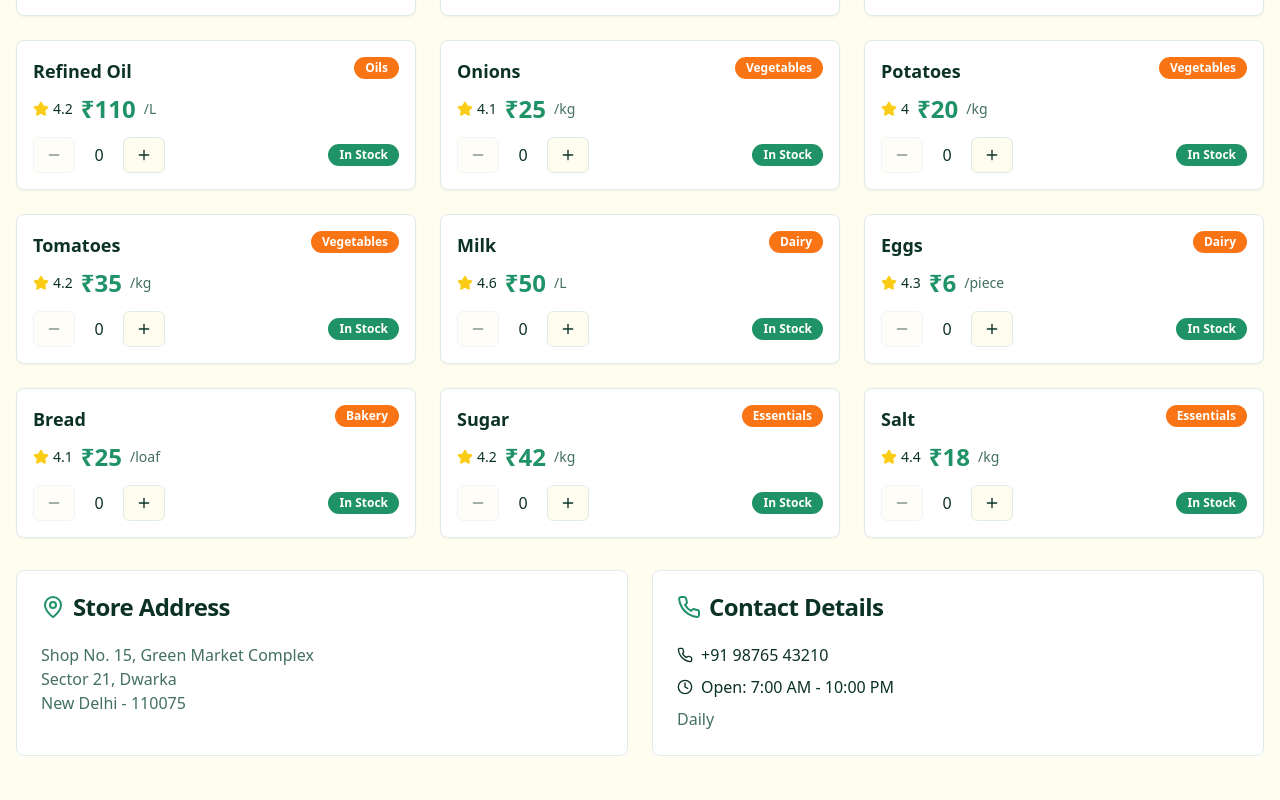
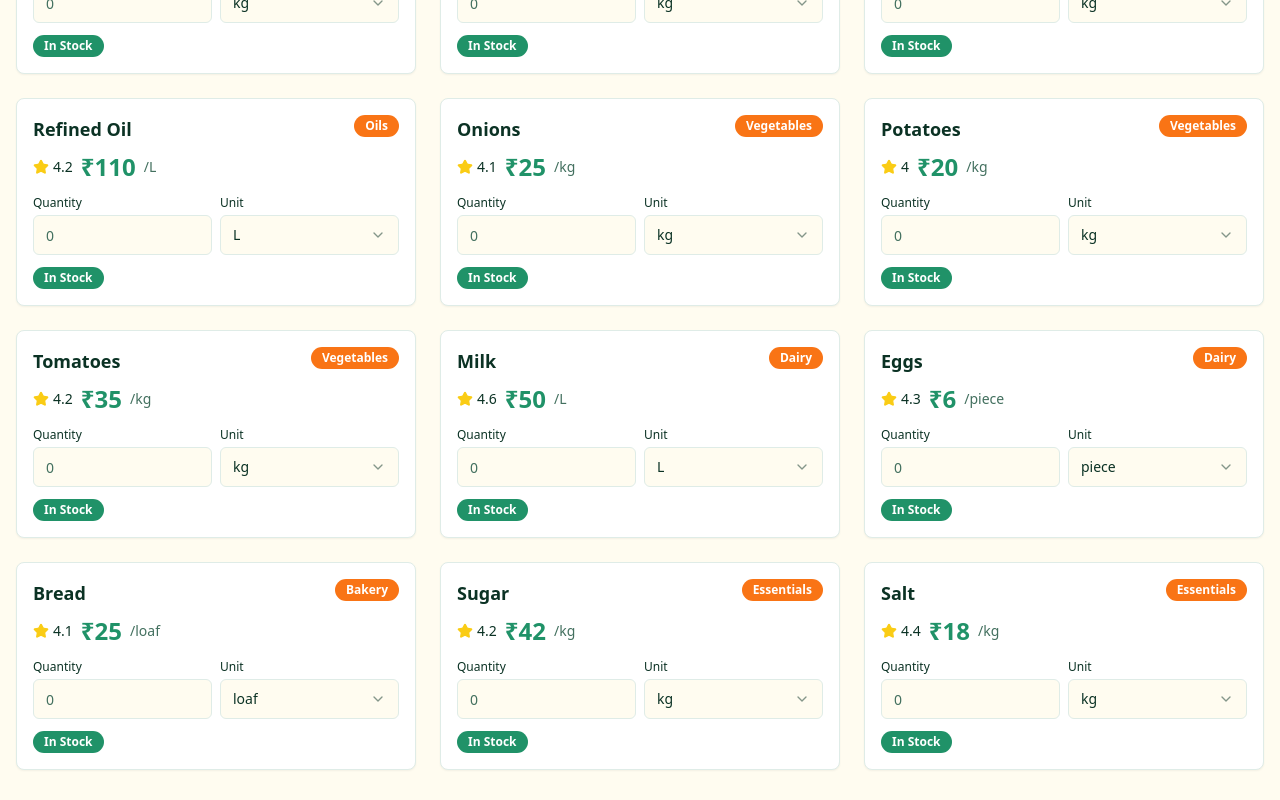
Before and after one commit to abhishek-3917/Kirana-Korner, a React (Vite) app: page / in a window 1280 px wide. Shown: the part 960-1760 px from the top of the page. Built offline with nearby package versions, Linux system fonts and the light colour scheme.

Commit message:
Implement manual quantity entry
Allow manual quantity input and calculate price.
Accept quantity in kg, gram, litre, and ml.

```diff
--- a/src/pages/Index.tsx
+++ b/src/pages/Index.tsx
@@ -4,7 +4,8 @@ import { Input } from "@/components/ui/input";
 import { Card, CardContent, CardDescription, CardHeader, CardTitle } from "@/components/ui/card";
 import { Badge } from "@/components/ui/badge";
 import { Separator } from "@/components/ui/separator";
-import { ShoppingCart, Phone, MapPin, Clock, Plus, Minus, Star } from 'lucide-react';
+import { Select, SelectContent, SelectItem, SelectTrigger, SelectValue } from "@/components/ui/select";
+import { ShoppingCart, Phone, MapPin, Clock, Star } from 'lucide-react';
 import { useToast } from "@/hooks/use-toast";
 import heroImage from "@/assets/kirana-hero.jpg";
 
@@ -16,26 +17,36 @@ interface Product {
   category: string;
   inStock: boolean;
   rating: number;
+  availableUnits: string[];
 }
 
 interface OrderItem {
   product: Product;
   quantity: number;
+  selectedUnit: string;
 }
 
+// Unit conversion factors (base unit prices are in kg/L)
+const unitConversions: { [key: string]: number } = {
+  'kg': 1,
+  'gram': 1000,
+  'L': 1,
+  'ml': 1000
+};
+
 const products: Product[] = [
-  { id: 1, name: "Basmati Rice", price: 120, unit: "kg", category: "Grains", inStock: true, rating: 4.5 },
-  { id: 2, name: "Whole Wheat Flour", price: 45, unit: "kg", category: "Grains", inStock: true, rating: 4.3 },
-  { id: 3, name: "Toor Dal", price: 85, unit: "kg", category: "Pulses", inStock: true, rating: 4.4 },
-  { id: 4, name: "Refined Oil", price: 110, unit: "L", category: "Oils", inStock: true, rating: 4.2 },
-  { id: 5, name: "Onions", price: 25, unit: "kg", category: "Vegetables", inStock: true, rating: 4.1 },
-  { id: 6, name: "Potatoes", price: 20, unit: "kg", category: "Vegetables", inStock: true, rating: 4.0 },
-  { id: 7, name: "Tomatoes", price: 35, unit: "kg", category: "Vegetables", inStock: true, rating: 4.2 },
-  { id: 8, name: "Milk", price: 50, unit: "L", category: "Dairy", inStock: true, rating: 4.6 },
-  { id: 9, name: "Eggs", price: 6, unit: "piece", category: "Dairy", inStock: true, rating: 4.3 },
-  { id: 10, name: "Bread", price: 25, unit: "loaf", category: "Bakery", inStock: true, rating: 4.1 },
-  { id: 11, name: "Sugar", price: 42, unit: "kg", category: "Essentials", inStock: true, rating: 4.2 },
-  { id: 12, name: "Salt", price: 18, unit: "kg", category: "Essentials", inStock: true, rating: 4.4 },
+  { id: 1, name: "Basmati Rice", price: 120, unit: "kg", category: "Grains", inStock: true, rating: 4.5, availableUnits: ["kg", "gram"] },
+  { id: 2, name: "Whole Wheat Flour", price: 45, unit: "kg", category: "Grains", inStock: true, rating: 4.3, availableUnits: ["kg", "gram"] },
+  { id: 3, name: "Toor Dal", price: 85, unit: "kg", category: "Pulses", inStock: true, rating: 4.4, availableUnits: ["kg", "gram"] },
+  { id: 4, name: "Refined Oil", price: 110, unit: "L", category: "Oils", inStock: true, rating: 4.2, availableUnits: ["L", "ml"] },
+  { id: 5, name: "Onions", price: 25, unit: "kg", category: "Vegetables", inStock: true, rating: 4.1, availableUnits: ["kg", "gram"] },
+  { id: 6, name: "Potatoes", price: 20, unit: "kg", category: "Vegetables", inStock: true, rating: 4.0, availableUnits: ["kg", "gram"] },
+  { id: 7, name: "Tomatoes", price: 35, unit: "kg", category: "Vegetables", inStock: true, rating: 4.2, availableUnits: ["kg", "gram"] },
+  { id: 8, name: "Milk", price: 50, unit: "L", category: "Dairy", inStock: true, rating: 4.6, availableUnits: ["L", "ml"] },
+  { id: 9, name: "Eggs", price: 6, unit: "piece", category: "Dairy", inStock: true, rating: 4.3, availableUnits: ["piece"] },
+  { id: 10, name: "Bread", price: 25, unit: "loaf", category: "Bakery", inStock: true, rating: 4.1, availableUnits: ["loaf"] },
+  { id: 11, name: "Sugar", price: 42, unit: "kg", category: "Essentials", inStock: true, rating: 4.2, availableUnits: ["kg", "gram"] },
+  { id: 12, name: "Salt", price: 18, unit: "kg", category: "Essentials", inStock: true, rating: 4.4, availableUnits: ["kg", "gram"] },
 ];
 
 const Index = () => {
@@ -50,18 +61,18 @@ const Index = () => {
     ? products
     : products.filter(p => p.category === selectedCategory);
 
-  const updateQuantity = (product: Product, quantity: number) => {
-    if (quantity === 0) {
+  const updateQuantity = (product: Product, quantity: number, selectedUnit: string) => {
+    if (quantity === 0 || isNaN(quantity)) {
       setOrderItems(prev => prev.filter(item => item.product.id !== product.id));
     } else {
       setOrderItems(prev => {
         const existingItem = prev.find(item => item.product.id === product.id);
         if (existingItem) {
           return prev.map(item =>
-            item.product.id === product.id ? { ...item, quantity } : item
+            item.product.id === product.id ? { ...item, quantity, selectedUnit } : item
           );
         } else {
-          return [...prev, { product, quantity }];
+          return [...prev, { product, quantity, selectedUnit }];
         }
       });
     }
@@ -71,8 +82,29 @@ const Index = () => {
     return orderItems.find(item => item.product.id === productId)?.quantity || 0;
   };
 
+  const getItemUnit = (productId: number) => {
+    return orderItems.find(item => item.product.id === productId)?.selectedUnit || products.find(p => p.id === productId)?.unit || '';
+  };
+
+  const calculateItemPrice = (product: Product, quantity: number, selectedUnit: string) => {
+    const basePrice = product.price;
+    const baseUnit = product.unit;
+
+    // If units are the same, no conversion needed
+    if (baseUnit === selectedUnit) {
+      return basePrice * quantity;
+    }
+
+    // Convert price based on unit
+    const conversionFactor = unitConversions[selectedUnit] / unitConversions[baseUnit];
+    const pricePerSelectedUnit = basePrice / conversionFactor;
+    return pricePerSelectedUnit * quantity;
+  };
+
   const getTotalAmount = () => {
-    return orderItems.reduce((total, item) => total + (item.product.price * item.quantity), 0);
+    return orderItems.reduce((total, item) =>
+      total + calculateItemPrice(item.product, item.quantity, item.selectedUnit), 0
+    );
   };
 
   const handlePlaceOrder = () => {
@@ -95,10 +127,18 @@ const Index = () => {
     }
 
     const orderText = `🛒 *New Order from ${customerName}*\n\n` +
-      orderItems.map(item =>
-        `• ${item.product.name} - ${item.quantity} ${item.product.unit} @ ₹${item.product.price}/${item.product.unit} = ₹${item.product.price * item.quantity}`
-      ).join('\n') +
-      `\n\n*Total Amount: ₹${getTotalAmount()}*\n\n` +
+      orderItems.map(item => {
+        const totalPrice = calculateItemPrice(item.product, item.quantity, item.selectedUnit);
+        const basePrice = item.product.price;
+        const baseUnit = item.product.unit;
+
+        // Calculate price per selected unit
+        const conversionFactor = unitConversions[item.selectedUnit] / unitConversions[baseUnit];
+        const pricePerSelectedUnit = basePrice / conversionFactor;
+
+        return `• ${item.product.name} - ${item.quantity} ${item.selectedUnit} @ ₹${pricePerSelectedUnit.toFixed(2)}/${item.selectedUnit} = ₹${totalPrice.toFixed(2)}`;
+      }).join('\n') +
+      `\n\n*Total Amount: ₹${getTotalAmount().toFixed(2)}*\n\n` +
       `Please confirm the order and let me know the delivery time.\n\n` +
       `Customer: ${customerName}`;
 
@@ -192,30 +232,60 @@ const Index = () => {
                   <span className="text-sm text-muted-foreground">/{product.unit}</span>
                 </div>
 
-                <div className="flex items-center justify-between">
-                  <div className="flex items-center gap-2">
-                    <Button
-                      variant="outline"
-                      size="sm"
-                      onClick={() => updateQuantity(product, Math.max(0, getItemQuantity(product.id) - 1))}
-                      disabled={getItemQuantity(product.id) === 0}
-                    >
-                      <Minus className="w-4 h-4" />
-                    </Button>
-                    <span className="w-8 text-center font-medium">
-                      {getItemQuantity(product.id)}
-                    </span>
-                    <Button
-                      variant="outline"
-                      size="sm"
-                      onClick={() => updateQuantity(product, getItemQuantity(product.id) + 1)}
-                    >
-                      <Plus className="w-4 h-4" />
-                    </Button>
+                <div className="space-y-3">
+                  <div className="flex gap-2">
+                    <div className="flex-1">
+                      <label className="block text-xs font-medium mb-1">Quantity</label>
+                      <Input
+                        type="number"
+                        min="0"
+                        step="0.1"
+                        placeholder="0"
+                        value={getItemQuantity(product.id) || ''}
+                        onChange={(e) => {
+                          const quantity = parseFloat(e.target.value) || 0;
+                          const selectedUnit = getItemUnit(product.id);
+                          updateQuantity(product, quantity, selectedUnit);
+                        }}
+                        className="w-full"
+                      />
+                    </div>
+                    <div className="flex-1">
+                      <label className="block text-xs font-medium mb-1">Unit</label>
+                      <Select
+                        value={getItemUnit(product.id)}
+                        onValueChange={(value) => {
+                          const quantity = getItemQuantity(product.id);
+                          if (quantity > 0) {
+                            updateQuantity(product, quantity, value);
+                          }
+                        }}
+                      >
+                        <SelectTrigger className="w-full">
+                          <SelectValue placeholder="Select unit" />
+                        </SelectTrigger>
+                        <SelectContent>
+                          {product.availableUnits.map(unit => (
+                            <SelectItem key={unit} value={unit}>{unit}</SelectItem>
+                          ))}
+                        </SelectContent>
+                      </Select>
+                    </div>
                   </div>
-                  <Badge variant={product.inStock ? "default" : "destructive"}>
-                    {product.inStock ? "In Stock" : "Out of Stock"}
-                  </Badge>
+
+                  <div className="flex justify-between items-center">
+                    <Badge variant={product.inStock ? "default" : "destructive"}>
+                      {product.inStock ? "In Stock" : "Out of Stock"}
+                    </Badge>
+
+                    {getItemQuantity(product.id) > 0 && (
+                      <div className="text-sm">
+                        <span className="font-medium text-primary">
+                          Total: ₹{calculateItemPrice(product, getItemQuantity(product.id), getItemUnit(product.id)).toFixed(2)}
+                        </span>
+                      </div>
+                    )}
+                  </div>
                 </div>
               </CardContent>
             </Card>
@@ -232,15 +302,15 @@ const Index = () => {
               <div className="space-y-2 mb-4">
                 {orderItems.map(item => (
                   <div key={item.product.id} className="flex justify-between items-center">
-                    <span>{item.product.name} x {item.quantity} {item.product.unit}</span>
-                    <span className="font-medium">₹{item.product.price * item.quantity}</span>
+                    <span>{item.product.name} x {item.quantity} {item.selectedUnit}</span>
+                    <span className="font-medium">₹{calculateItemPrice(item.product, item.quantity, item.selectedUnit).toFixed(2)}</span>
                   </div>
                 ))}
               </div>
               <Separator className="my-4" />
               <div className="flex justify-between items-center text-lg font-bold">
                 <span>Total Amount:</span>
-                <span className="text-primary">₹{getTotalAmount()}</span>
+                <span className="text-primary">₹{getTotalAmount().toFixed(2)}</span>
               </div>
               <Button
                 onClick={handlePlaceOrder}
```
